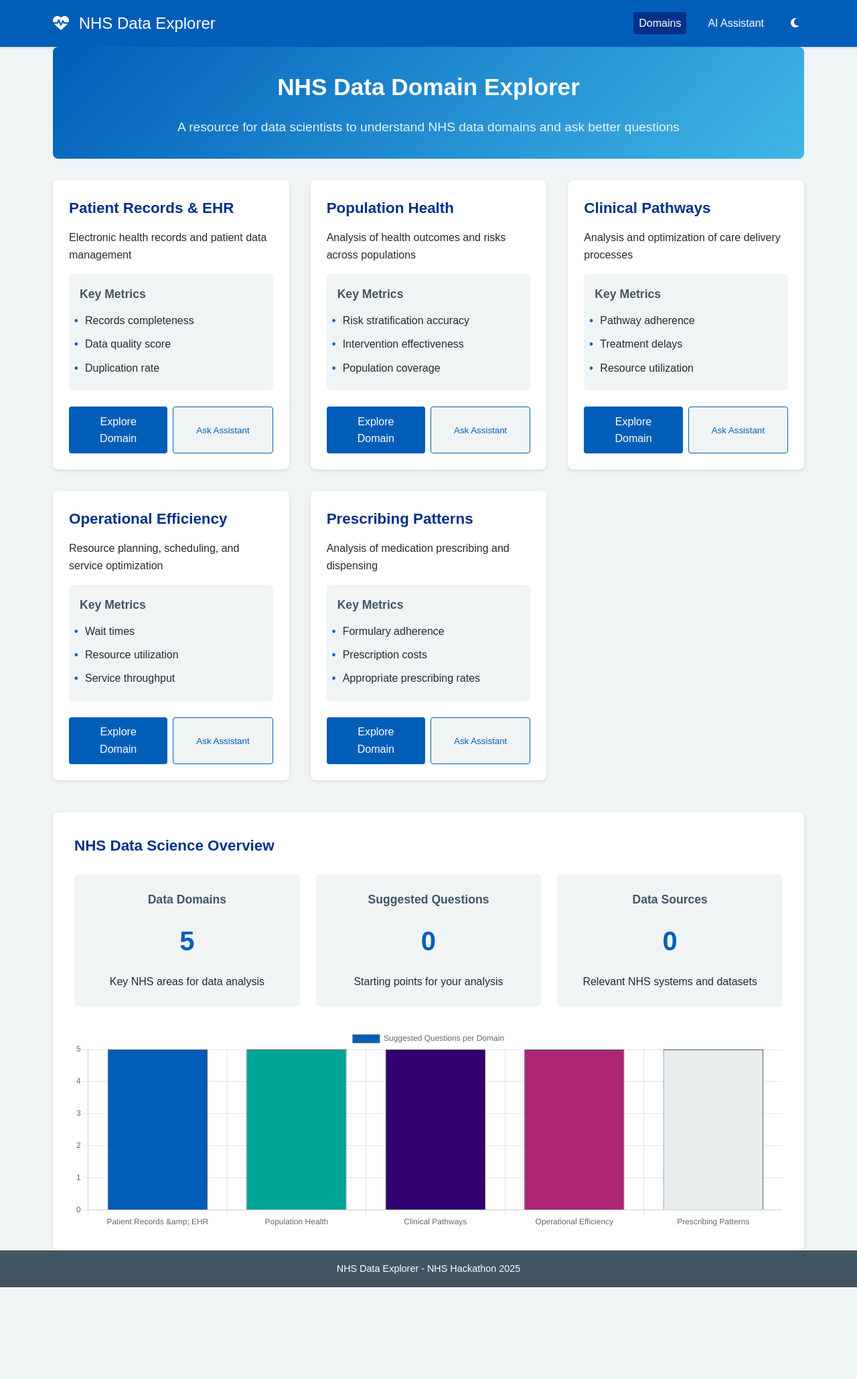
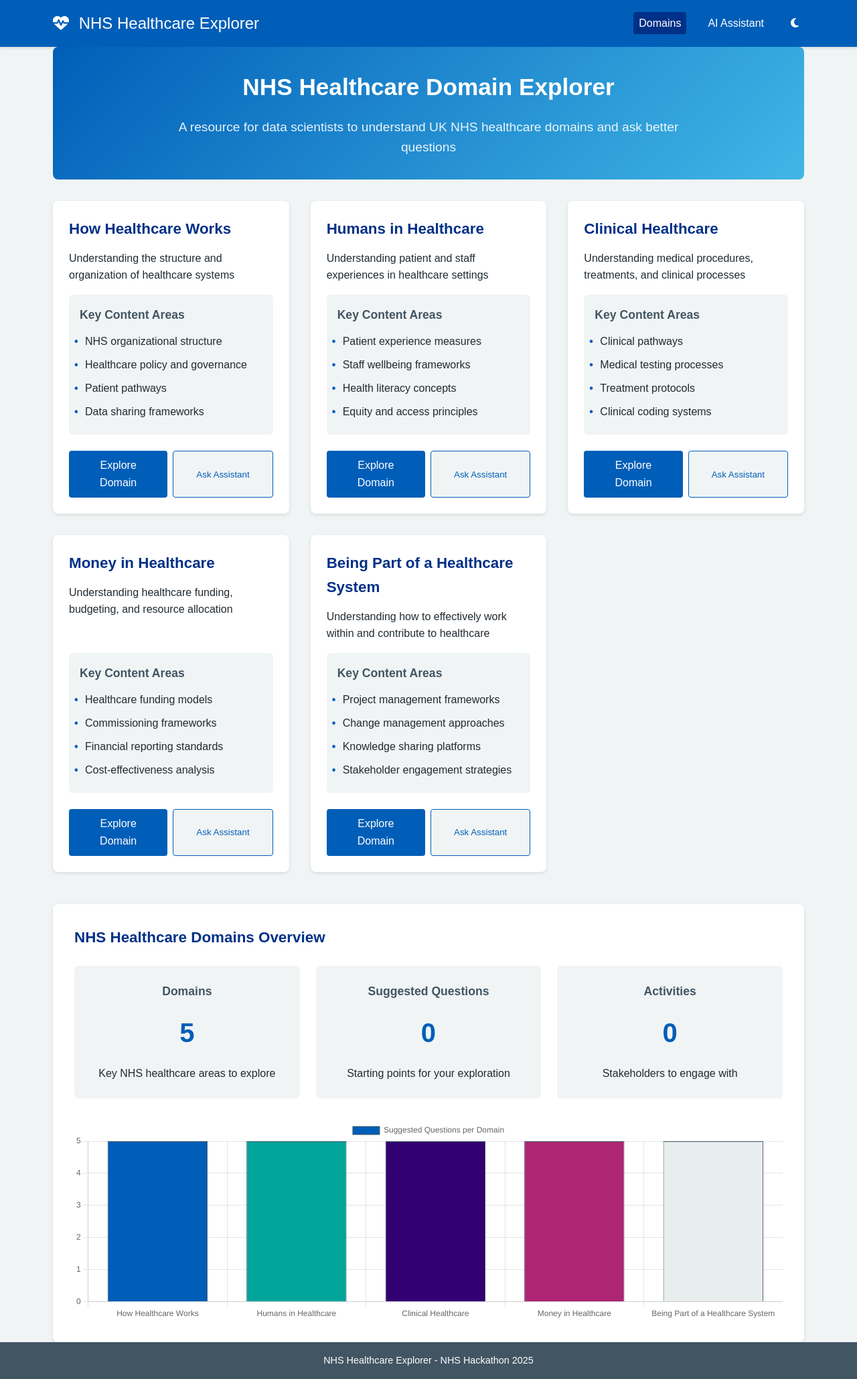
Before and after one commit to regulate-tech/nhshackdaydewisdream, a Flask app: page / in a window 1280 px wide. Shown: the whole page at 67% size. Before the commit the page ends 1922 px from the top, so only its background shows below. Run offline with Flask 3, Linux system fonts and the light colour scheme.

Commit message:
Change structure of app

```diff
--- a/app.py
+++ b/app.py
@@ -7,70 +7,70 @@
 
 # NHS Domain Knowledge
 nhs_domains = {
-    "patient_records": {
-        "title": "Patient Records & EHR",
-        "description": "Electronic health records and patient data management",
+    "healthcare_system": {
+        "title": "How Healthcare Works",
+        "description": "Understanding the structure and organization of healthcare systems",
         "suggested_questions": [
-            "What are the data quality issues with the patient record system?",
-            "How can we identify and resolve duplicate patient records?",
-            "What percentage of patient records are missing key demographic information?",
-            "How do clinicians currently document patient interactions?",
-            "What are the main data fields captured during patient registration?"
+            "How is the NHS structured at national, regional, and local levels?",
+            "What are the key differences between primary, secondary, and tertiary care?",
+            "How do referral pathways work between different parts of the system?",
+            "What are Integrated Care Systems and how do they operate?",
+            "How does information flow between different healthcare providers?"
         ],
-        "key_metrics": ["Records completeness", "Data quality score", "Duplication rate"],
-        "relevant_data_sources": ["EMIS", "TPP SystmOne", "Lorenzo", "Cerner"],
+        "key_metrics": ["NHS organizational structure", "Healthcare policy and governance", "Patient pathways", "Data sharing frameworks"],
+        "relevant_data_sources": ["NHS England", "Department of Health", "Integrated Care Boards", "Healthcare regulators"],
     },
-    "population_health": {
-        "title": "Population Health",
-        "description": "Analysis of health outcomes and risks across populations",
+    "humans_in_healthcare": {
+        "title": "Humans in Healthcare",
+        "description": "Understanding patient and staff experiences in healthcare settings",
         "suggested_questions": [
-            "What are the demographic profiles of high-risk patient groups?",
-            "How do social determinants correlate with health outcomes in our region?",
-            "What preventative interventions have the highest success rates?",
-            "Which population segments are underutilizing preventative services?",
-            "How do seasonal factors impact hospital admissions?"
+            "How do patients typically navigate the healthcare system?",
+            "What are the main barriers to healthcare access for different demographics?",
+            "How do healthcare professionals communicate across specialties?",
+            "What impacts do staffing levels have on patient outcomes?",
+            "How does digital literacy affect healthcare engagement?"
         ],
-        "key_metrics": ["Risk stratification accuracy", "Intervention effectiveness", "Population coverage"],
-        "relevant_data_sources": ["Public Health England datasets", "ONS data", "Local authority data"],
+        "key_metrics": ["Patient experience measures", "Staff wellbeing frameworks", "Health literacy concepts", "Equity and access principles"],
+        "relevant_data_sources": ["Patient representatives", "Healthcare staff", "Human resources", "Community engagement teams"],
     },
-    "clinical_pathways": {
-        "title": "Clinical Pathways",
-        "description": "Analysis and optimization of care delivery processes",
+    "clinical_healthcare": {
+        "title": "Clinical Healthcare",
+        "description": "Understanding medical procedures, treatments, and clinical processes",
         "suggested_questions": [
-            "What are the bottlenecks in our current cancer treatment pathway?",
-            "How do variations in clinical pathways impact patient outcomes?",
-            "Which steps in the care pathway have the highest resource utilization?",
-            "What is the average delay between referral and first treatment?",
-            "How do pathway compliance rates correlate with readmission rates?"
+            "How do blood tests work from request to results?",
+            "What happens during the patient journey through surgery?",
+            "How are medical conditions coded and classified?",
+            "What technology is used in diagnostic imaging?",
+            "How are medication safety checks implemented?"
         ],
-        "key_metrics": ["Pathway adherence", "Treatment delays", "Resource utilization"],
-        "relevant_data_sources": ["Patient journey tracking systems", "Hospital episode statistics"],
+        "key_metrics": ["Clinical pathways", "Medical testing processes", "Treatment protocols", "Clinical coding systems"],
+        "relevant_data_sources": ["Clinical directors", "Laboratory departments", "Pharmacy teams", "Medical records specialists"],
     },
-    "operational_efficiency": {
-        "title": "Operational Efficiency",
-        "description": "Resource planning, scheduling, and service optimization",
+    "healthcare_finance": {
+        "title": "Money in Healthcare",
+        "description": "Understanding healthcare funding, budgeting, and resource allocation",
         "suggested_questions": [
-            "What are the patterns of A&E attendance that could inform staffing levels?",
-            "How can we optimize bed allocation based on historical demand?",
-            "What are the primary causes of surgical cancellations?",
-            "How does staff-to-patient ratio impact care quality metrics?",
-            "What are the predictive factors for high-demand periods?"
+            "How are NHS services commissioned and paid for?",
+            "What financial incentives exist in different parts of the system?",
+            "How are business cases for new services evaluated?",
+            "What metrics determine resource allocation decisions?",
+            "How are healthcare costs benchmarked across organizations?"
         ],
-        "key_metrics": ["Wait times", "Resource utilization", "Service throughput"],
-        "relevant_data_sources": ["Hospital management systems", "Staff scheduling systems", "Patient flow data"],
+        "key_metrics": ["Healthcare funding models", "Commissioning frameworks", "Financial reporting standards", "Cost-effectiveness analysis"],
+        "relevant_data_sources": ["Finance directors", "Commissioning teams", "Health economists", "Service planners"],
     },
-    "prescribing_patterns": {
-        "title": "Prescribing Patterns",
-        "description": "Analysis of medication prescribing and dispensing",
+    "healthcare_system_participation": {
+        "title": "Being Part of a Healthcare System",
+        "description": "Understanding how to effectively work within and contribute to healthcare",
         "suggested_questions": [
-            "What are the prescribing patterns for antibiotics across different GP practices?",
-            "How does formulary adherence vary across the region?",
-            "What is the uptake of biosimilars compared to originator products?",
-            "How does seasonal variation affect prescribing of certain medications?",
-            "What are the geographical patterns in high-cost drug prescribing?"
+            "How are improvement projects typically structured in healthcare?",
+            "What governance processes apply to research and innovation?",
+            "How are data projects approved and implemented?",
+            "What skills are most valued for data scientists in healthcare?",
+            "How can analytical work be effectively communicated to clinical teams?"
         ],
-        "key_metrics": ["Formulary adherence", "Prescription costs", "Appropriate prescribing rates"],
-        "relevant_data_sources": ["OpenPrescribing", "ePACT2", "Local formulary data"],
+        "key_metrics": ["Project management frameworks", "Change management approaches", "Knowledge sharing platforms", "Stakeholder engagement strategies"],
+        "relevant_data_sources": ["Transformation teams", "Clinical informaticians", "Research offices", "Digital innovation hubs"],
     }
 }
 
--- a/static/css/style.css
+++ b/static/css/style.css
@@ -424,9 +424,14 @@
     border-radius: 4px;
 }
 
-.metric-item i, .source-item i {
+.metric-item i {
     margin-right: 0.8rem;
-    color: var(--nhs-blue);
+    color: var(--nhs-green);
+}
+
+.source-item i {
+    margin-right: 0.8rem;
+    color: var(--nhs-purple);
 }
 
 .domain-visualization {
--- a/templates/base.html
+++ b/templates/base.html
@@ -3,7 +3,7 @@
 <head>
     <meta charset="UTF-8">
     <meta name="viewport" content="width=device-width, initial-scale=1.0">
-    <title>{% block title %}NHS Data Explorer{% endblock %}</title>
+    <title>{% block title %}NHS Healthcare Explorer{% endblock %}</title>
     <link rel="stylesheet" href="{{ url_for('static', filename='css/style.css') }}">
     <link rel="stylesheet" href="https://cdnjs.cloudflare.com/ajax/libs/font-awesome/6.4.0/css/all.min.css">
     <!-- Include Chart.js from CDN -->
@@ -13,7 +13,7 @@
     <header>
         <div class="container">
             <div class="logo">
-                <h1><i class="fas fa-heartbeat"></i> NHS Data Explorer</h1>
+                <h1><i class="fas fa-heartbeat"></i> NHS Healthcare Explorer</h1>
             </div>
             <nav>
                 <ul>
@@ -60,7 +60,7 @@
 
     <footer>
         <div class="container">
-            <p>NHS Data Explorer - NHS Hackathon 2025</p>
+            <p>NHS Healthcare Explorer - NHS Hackathon 2025</p>
         </div>
     </footer>
 
--- a/templates/index.html
+++ b/templates/index.html
@@ -3,9 +3,9 @@
 {% block title %}NHS Data Explorer - Home{% endblock %}
 
 {% block content %}
-<div class="hero-section">
-    <h2>NHS Data Domain Explorer</h2>
-    <p class="subtitle">A resource for data scientists to understand NHS data domains and ask better questions</p>
+    <div class="hero-section">
+    <h2>NHS Healthcare Domain Explorer</h2>
+    <p class="subtitle">A resource for data scientists to understand UK NHS healthcare domains and ask better questions</p>
 </div>
 
 <div class="domain-grid">
@@ -15,7 +15,7 @@
         <p>{{ domain.description }}</p>
 
         <div class="domain-metrics">
-            <h4>Key Metrics</h4>
+            <h4>Key Content Areas</h4>
             <ul>
                 {% for metric in domain.key_metrics %}
                 <li>{{ metric }}</li>
@@ -31,14 +31,14 @@
     {% endfor %}
 </div>
 
-<div class="dashboard-summary">
-    <h3>NHS Data Science Overview</h3>
+    <div class="dashboard-summary">
+    <h3>NHS Healthcare Domains Overview</h3>
 
     <div class="dashboard-cards">
         <div class="dashboard-card">
-            <h4>Data Domains</h4>
+            <h4>Domains</h4>
             <div class="data-stat">{{ domains|length }}</div>
-            <p>Key NHS areas for data analysis</p>
+            <p>Key NHS healthcare areas to explore</p>
         </div>
 
         <div class="dashboard-card">
@@ -50,11 +50,11 @@
                 {% endfor %}
                 {{ question_count }}
             </div>
-            <p>Starting points for your analysis</p>
+            <p>Starting points for your exploration</p>
         </div>
 
         <div class="dashboard-card">
-            <h4>Data Sources</h4>
+            <h4>Activities</h4>
             <div class="data-stat">
                 {% set sources = [] %}
                 {% for domain in domains.values() %}
@@ -66,7 +66,7 @@
                 {% endfor %}
                 {{ sources|length }}
             </div>
-            <p>Relevant NHS systems and datasets</p>
+            <p>Stakeholders to engage with</p>
         </div>
     </div>
 
```
Also changed, not shown: templates/domain_detail.html (+6 -59 lines).
